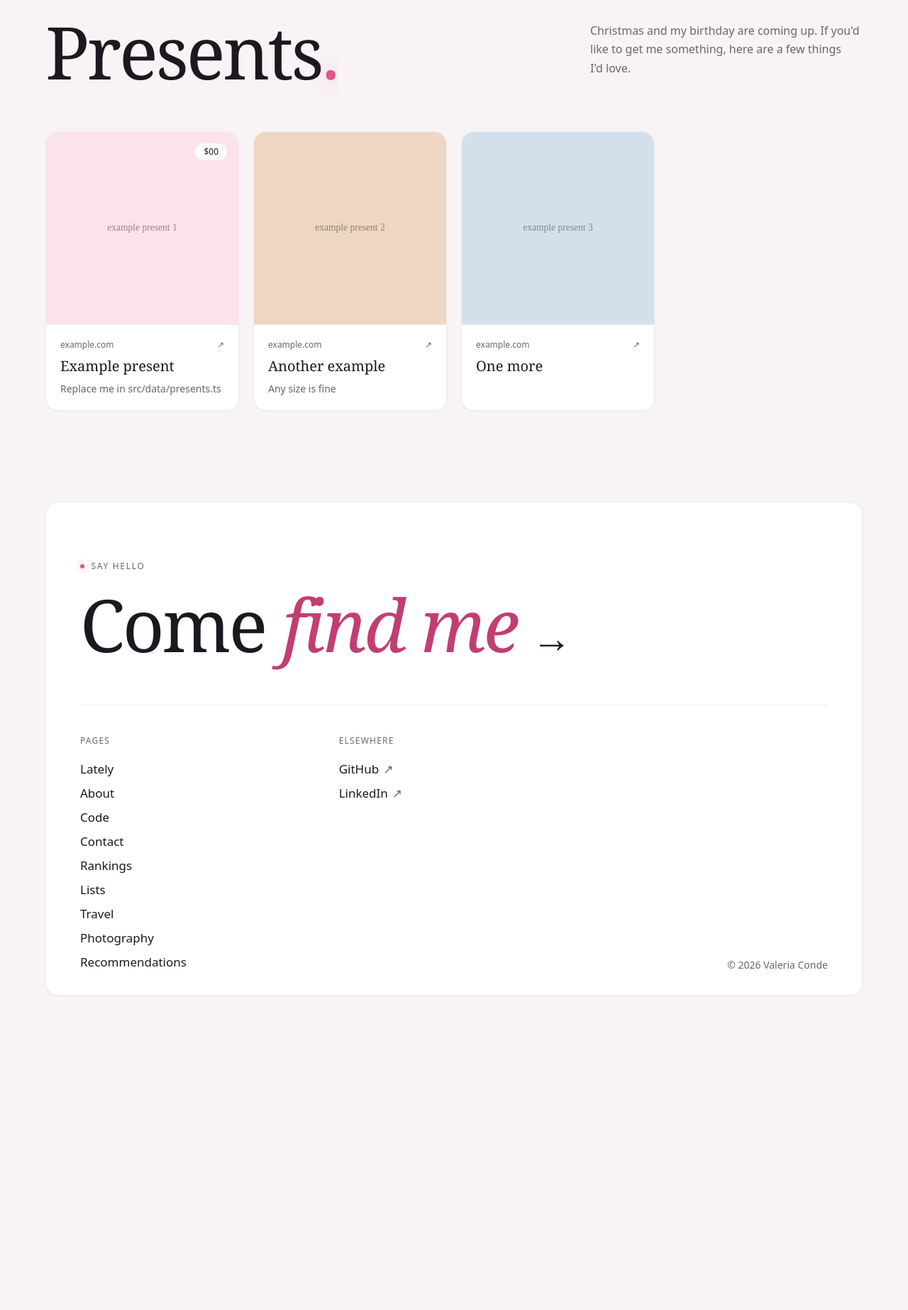
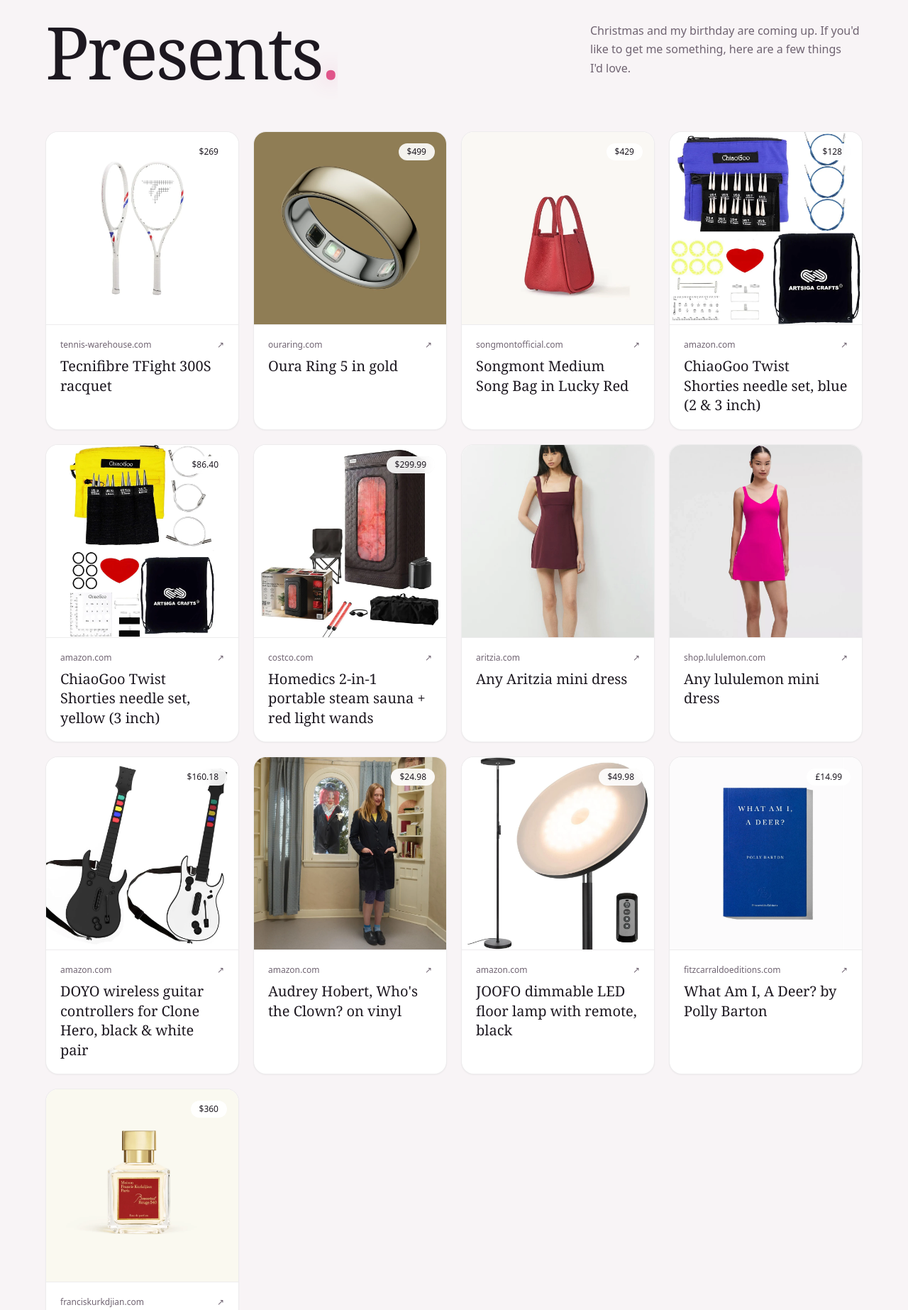
Before and after one commit to valeriaconde/valeriacondecom, an Astro site: page /presents in a window 1280 px wide. Shown: the part 211-2057 px from the top of the page at 71% size. Before the commit the page ends 1638 px from the top, so only its background shows below. Built offline with nearby package versions, Linux system fonts and the light colour scheme; Astro itself is replaced by a stand-in of ours.

Commit message:
presents

```diff
--- a/src/data/presents.ts
+++ b/src/data/presents.ts
@@ -18,6 +18,13 @@ export type Present = {
 /** Set to false to hide the presents section from the homepage when the season is over. */
 export const showPresentsOnHomepage = true;
 
+/** The three presents shown on the homepage card, left to right. Use each one's exact `title` from the list below. */
+export const homepagePresents = [
+  'What Am I, A Deer? by Polly Barton',
+  'Tecnifibre TFight 300S racquet',
+  'Songmont Medium Song Bag in Lucky Red',
+];
+
 /** The presents card on the homepage. The title's question marks (¿ in Spanish, and ?) are added in pink automatically. */
 export const presentsHome = {
   title: { en: 'Wondering what to get me', es: 'No sabes qué regalarme' },
@@ -32,9 +39,81 @@ export const presentsHome = {
 export const presentsIntro =
   "Christmas and my birthday are coming up. If you'd like to get me something, here are a few things I'd love.";
 
-// These are examples — replace them with your own.
 export const presents: Present[] = [
-  { title: 'Example present', url: 'https://example.com', image: 'example-1.svg', note: 'Replace me in src/data/presents.ts', price: '$00' },
-  { title: 'Another example', url: 'https://example.com', image: 'example-2.svg', note: 'Any size is fine' },
-  { title: 'One more', url: 'https://example.com', image: 'example-3.svg' },
+  {
+    title: 'Tecnifibre TFight 300S racquet',
+    url: 'https://www.tennis-warehouse.com/Tecnifibre_TFight_300S/descpageRCTFUSA-TF300S.html',
+    image: 'tecnifibre-tfight-300s.webp',
+    price: '$269',
+  },
+  {
+    title: 'Oura Ring 5 in gold',
+    url: 'https://ouraring.com/store/rings/oura-ring-5/gold',
+    image: 'oura-ring-5-gold.webp',
+    price: '$499',
+  },
+  {
+    title: 'Songmont Medium Song Bag in Lucky Red',
+    url: 'https://songmontofficial.com/products/medium-song-bag-lucky-red',
+    image: 'songmont-medium-song-bag-lucky-red.webp',
+    price: '$429',
+  },
+  {
+    title: 'ChiaoGoo Twist Shorties needle set, blue (2 & 3 inch)',
+    url: 'https://www.amazon.com/dp/B085RCRBX2',
+    image: 'chiaogoo-twist-shorties.webp',
+    price: '$128',
+  },
+  {
+    title: 'ChiaoGoo Twist Shorties needle set, yellow (3 inch)',
+    url: 'https://www.amazon.com/dp/B0BLCMCLNF',
+    image: 'chiaogoo-twist-shorties-yellow.webp',
+    price: '$86.40',
+  },
+  {
+    title: 'Homedics 2-in-1 portable steam sauna + red light wands',
+    url: 'https://www.costco.com/p/-/homedics-2-in-1-portable-steam-sauna-red-light-wands/4201023343',
+    image: 'homedics-steam-sauna-red-light.webp',
+    price: '$299.99',
+  },
+  {
+    title: 'Any Aritzia mini dress',
+    url: 'https://www.aritzia.com/us/en/clothing/dresses/mini-dresses',
+    image: 'aritzia-dollop-dress.webp',
+  },
+  {
+    title: 'Any lululemon mini dress',
+    url: 'https://shop.lululemon.com/c/women-athletic-dresses/n1mk31zsklf',
+    image: 'lululemon-align-dress.webp',
+  },
+  {
+    title: 'DOYO wireless guitar controllers for Clone Hero, black & white pair',
+    url: 'https://www.amazon.com/dp/B0H3V7XFFB?smid=A12DOY7DI3UZVP&psc=1',
+    image: 'doyo-guitar-controller.webp',
+    price: '$160.18',
+  },
+  {
+    title: "Audrey Hobert, Who's the Clown? on vinyl",
+    url: 'https://www.amazon.com/dp/B0FQVVYK6C?smid=ATVPDKIKX0DER&psc=1',
+    image: 'audrey-hobert-whos-the-clown-vinyl.webp',
+    price: '$24.98',
+  },
+  {
+    title: 'JOOFO dimmable LED floor lamp with remote, black',
+    url: 'https://www.amazon.com/dp/B07WFC14VR?smid=A2OK2KVT5DUPLV&psc=1',
+    image: 'led-torchiere-floor-lamp.webp',
+    price: '$49.98',
+  },
+  {
+    title: 'What Am I, A Deer? by Polly Barton',
+    url: 'https://fitzcarraldoeditions.com/books/what-am-i-a-deer/',
+    image: 'what-am-i-a-deer.webp',
+    price: '£14.99',
+  },
+  {
+    title: 'Maison Francis Kurkdjian Baccarat Rouge 540 eau de parfum, 70 ml',
+    url: 'https://www.franciskurkdjian.com/us-en/p/baccarat-rouge-540-eau-de-parfum-RA12232.html',
+    image: 'baccarat-rouge-540.webp',
+    price: '$360',
+  },
 ];
--- a/src/data/rankings.ts
+++ b/src/data/rankings.ts
@@ -36,12 +36,13 @@ export const rankings: Ranking[] = [
     slug: 'books',
     title: { en: 'Books', es: 'Libros' },
     tint: '#fbe2eb',
+    image: 'books.webp',
     items: [
-      { name: 'Your #1 book', note: 'A line about why, if you want' },
-      { name: 'Your #2 book' },
-      { name: 'Your #3 book' },
-      { name: 'Your #4 book' },
-      { name: 'Your #5 book' },
+      { name: 'Milkman', note: 'Anna Burns' },
+      { name: 'Drive Your Plow Over the Bones of the Dead', note: 'Olga Tokarczuk' },
+      { name: 'Dogs of Summer', note: 'Andrea Abreu' },
+      { name: 'My Brilliant Friend', note: 'Elena Ferrante' },
+      { name: 'I Who Have Never Known Men', note: 'Jacqueline Harpman' },
     ],
   },
   {
--- a/src/pages/index.astro
+++ b/src/pages/index.astro
@@ -3,7 +3,7 @@ import { Image } from 'astro:assets';
 import Base from '@/layouts/Base.astro';
 import LatelyTeaser from '@/components/LatelyTeaser.astro';
 import { getPresents } from '@/lib/presents';
-import { showPresentsOnHomepage, presentsHome } from '@/data/presents';
+import { showPresentsOnHomepage, presentsHome, homepagePresents } from '@/data/presents';
 import { langOf, tr } from '@/i18n';
 import { rankings, rankingsText } from '@/data/rankings';
 import type { ImageMetadata } from 'astro';
@@ -32,7 +32,14 @@ const rankingImage = (file?: string) => {
   if (!img) throw new Error(`Ranking image "${file}" not found in src/assets/rankings/`);
   return img;
 };
-const presentPreviews = showPresentsOnHomepage ? (await getPresents()).slice(0, 3) : [];
+const allPresents = showPresentsOnHomepage ? await getPresents() : [];
+const presentPreviews = showPresentsOnHomepage
+  ? homepagePresents.map((title) => {
+      const present = allPresents.find((p) => p.title === title);
+      if (!present) throw new Error(`homepagePresents: no present titled "${title}" in src/data/presents.ts`);
+      return present;
+    })
+  : [];
 ---
 
 <Base>
```
Also changed, not shown: src/assets/presents/aritzia-dollop-dress.webp (added), src/assets/presents/audrey-hobert-whos-the-clown-vinyl.webp (added), src/assets/presents/baccarat-rouge-540.webp (added), src/assets/presents/chiaogoo-twist-shorties-yellow.webp (added), src/assets/presents/chiaogoo-twist-shorties.webp (added), src/assets/presents/doyo-guitar-controller.webp (added), src/assets/presents/homedics-steam-sauna-red-light.webp (added), src/assets/presents/led-torchiere-floor-lamp.webp (added), src/assets/presents/lululemon-align-dress.webp (added), src/assets/presents/oura-ring-5-gold.webp (added), src/assets/presents/songmont-medium-song-bag-lucky-red.webp (added), src/assets/presents/tecnifibre-tfight-300s.webp (added), src/assets/presents/what-am-i-a-deer.webp (added), src/assets/rankings/books.webp (added).
